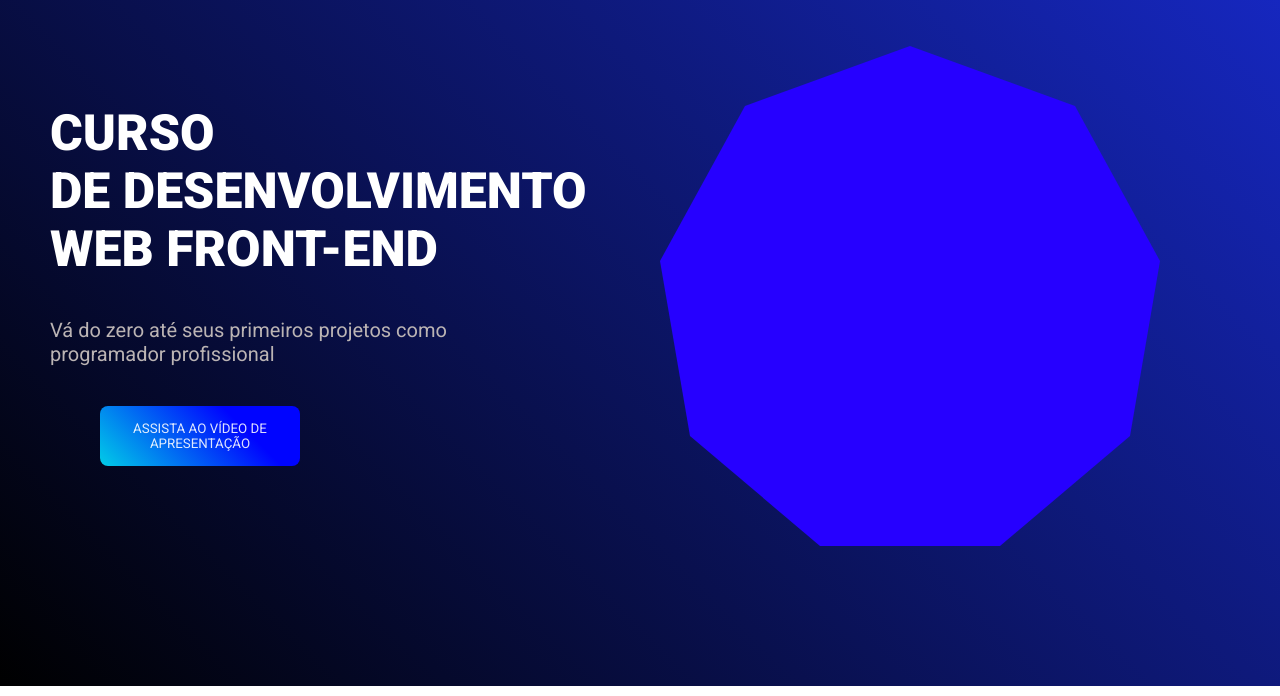
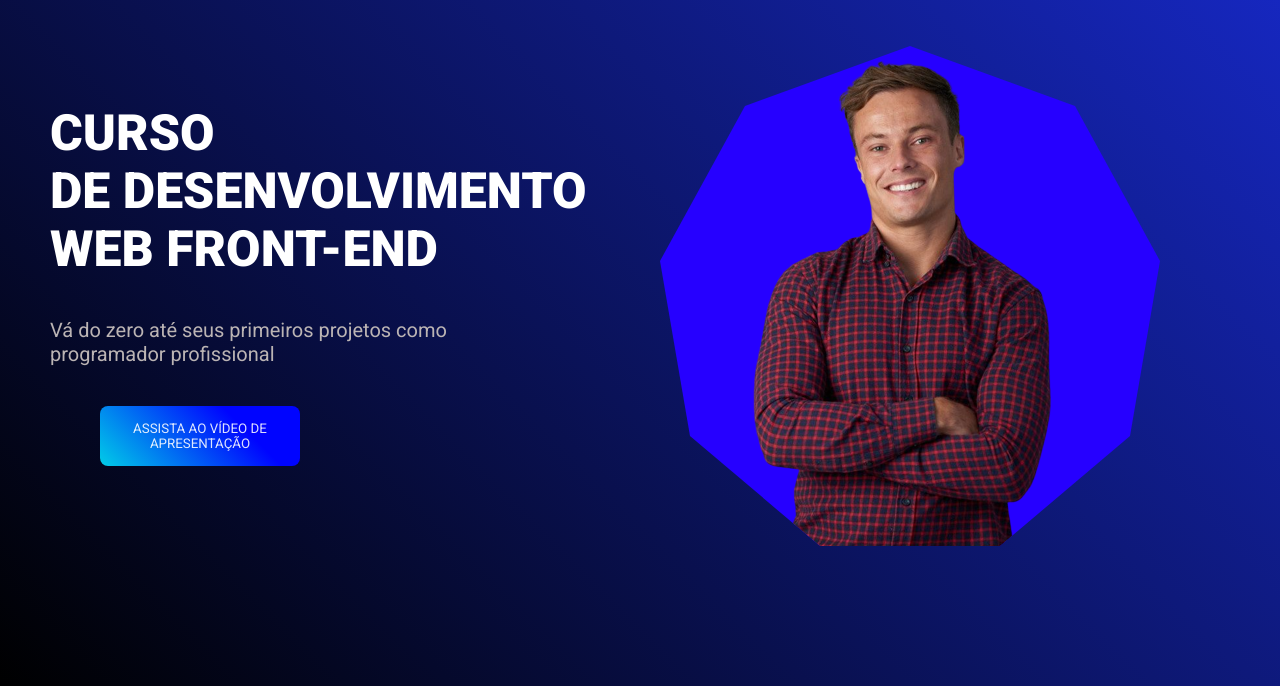
Before and after one commit to GilmarFRJR/Site-Curso, a plain HTML site: page index.html in a window 1280 px wide. Shown: the part 104-800 px from the top of the page. Drawn offline with nearby package versions, Linux system fonts and the light colour scheme.

Commit message:
Update header.css

```diff
--- a/CSS/header.css
+++ b/CSS/header.css
@@ -187,7 +187,7 @@ h1{
     bottom: 140px;
     right: 120px;
 
-    background-image: url(./img/Homem.png);
+    background-image: url(../img/Homem.png);
     background-repeat: no-repeat;
     background-position: center;
 }
```
